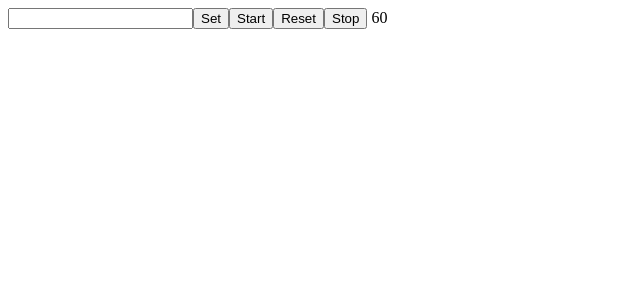
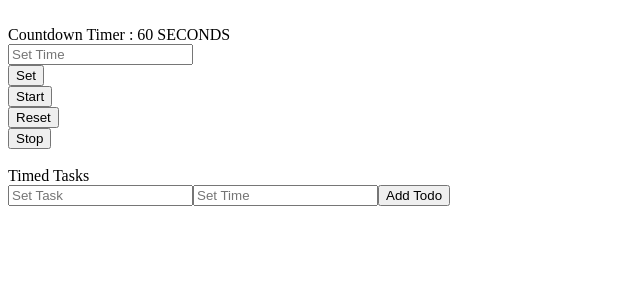
Before and after one commit to perminder-developyn/timer, a Vue app: page / in a window 1280 px wide. Shown: the top 300 px of the page, without its empty margins (0-640 px from the left). Built offline with nearby package versions, Linux system fonts and the light colour scheme.

Commit message:
can enter task with time to save to todo list, entries can be delted

```diff
--- a/src/App.vue
+++ b/src/App.vue
@@ -1,10 +1,26 @@
 <template>
-<input v-model="updateTimer">
-<button @click="setTime">Set</button>
-<button @click="startTimer">Start</button>
-<button @click="resetTimer">Reset</button>
-<button @click="stopTimer">Stop</button>
-{{timer}}
+    <br>
+        Countdown Timer : {{timer}} SECONDS
+    <br>
+        <input v-model="updateTimer" placeholder="Set Time"><br>
+        <button @click="setTime">Set</button><br>
+        <button @click="startTimer">Start</button><br>
+        <button @click="resetTimer">Reset</button><br>
+        <button @click="stopTimer">Stop</button>
+    <br>
+    <br>
+        Timed Tasks
+        <form @submit.prevent="addTodo">
+            <input v-model="task" placeholder="Set Task">
+            <input v-model="time" placeholder="Set Time">
+            <button>Add Todo</button>
+        </form>
+    <ul>
+    <li v-for="todo in tasks" :key="todo.time">
+        {{todo.time}} Seconds to complete {{ todo.task}}
+        <button @click="removeTodo(todo)">X</button>
+    </li>
+    </ul>
 </template>
 
 <script>
@@ -13,15 +29,25 @@ export default{
         return{
         timer: 60,
         updateTimer: null,
-        id: ""
-    }
+        id: "",
+        task: '',
+        tasks: [],
+
+        }
     },
     methods:{
+      addTodo() {
+        this.tasks.push({ time: this.time, task: this.task, done: false })
+        this.task, this.time = '';
+    },
+    removeTodo(task) {
+        this.tasks = this.tasks.filter((t) => t !== task)
+    },
     resetTimer(){
         window.location.reload()
     },
     startTimer(){
-      this.id = setInterval(() => this.countdownTime(), 1000);
+        this.id = setInterval(() => this.countdownTime(), 1000);
     },
     stopTimer(){
         clearInterval(this.id)
```
